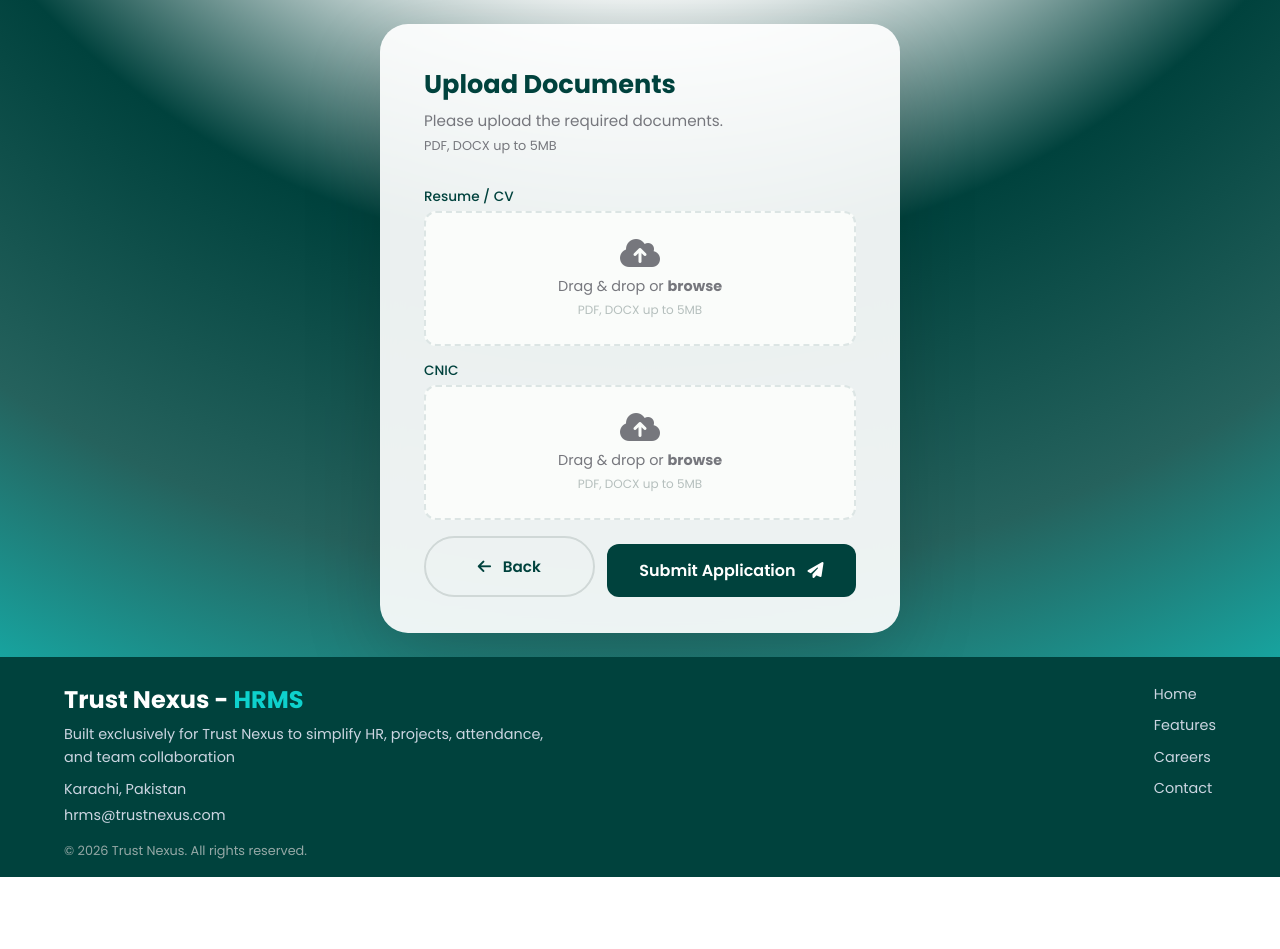
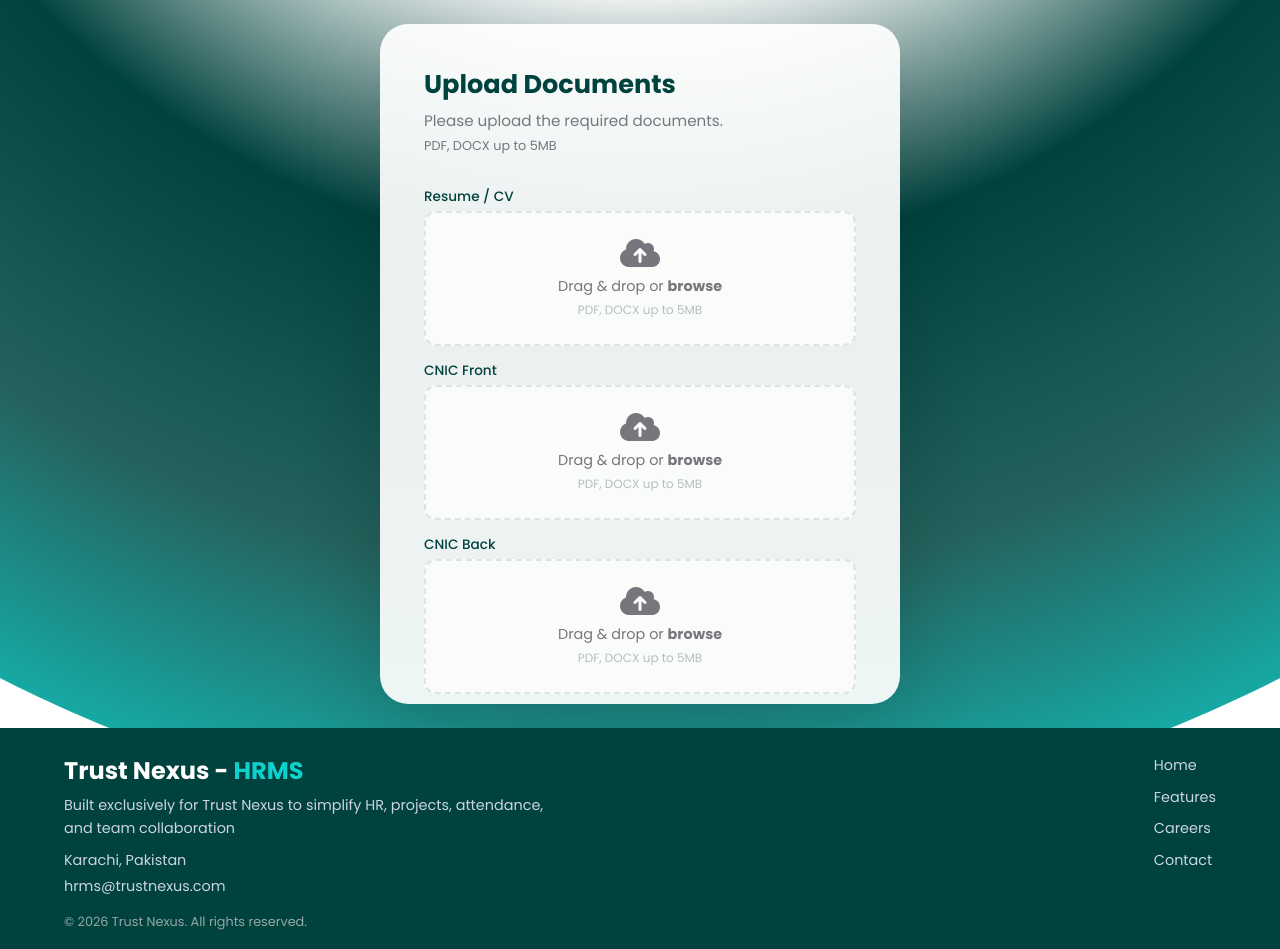
Before and after one commit to KhuzaimaKhalid/TN-HRNS, a Next.js app in the folder frontend/: page /upload in a window 1280 px wide. Before the commit the page ends 877 px from the top, so only its background shows below. Built offline with nearby package versions, Linux system fonts and the light colour scheme.

Commit message:
Cnic slpit into front and back

```diff
--- a/frontend/components/DocumentUpload.js
+++ b/frontend/components/DocumentUpload.js
@@ -3,7 +3,7 @@ import { useRouter } from 'next/router';
 
 export default function DocumentUpload() {
   const router = useRouter();
-  const [files, setFiles] = useState({ resume: null, cnic: null });
+  const [files, setFiles] = useState({ resume: null, cnicFront: null, cnicBack: null });
   const [errors, setErrors] = useState({});
 
   const handleFileChange = (type, file) => {
@@ -16,7 +16,8 @@ export default function DocumentUpload() {
   const validate = () => {
     const newErrors = {};
     if (!files.resume) newErrors.resume = 'Resume/CV is required';
-    if (!files.cnic) newErrors.cnic = 'CNIC is required';
+    if (!files.cnicFront) newErrors.cnicFront = 'CNIC Front is required';
+    if (!files.cnicBack) newErrors.cnicBack = 'CNIC Back is required';
     return newErrors;
   };
 
@@ -77,15 +78,15 @@ export default function DocumentUpload() {
           </div>
         </div>
 
-        {/* CNIC */}
+        {/* CNIC Front */}
         <div className="upload-group">
-          <label style={{ fontWeight: 500, fontSize: '0.85rem' }}>CNIC</label>
-          <div className={`upload-area ${errors.cnic ? 'error' : ''}`}>
+          <label style={{ fontWeight: 500, fontSize: '0.85rem' }}>CNIC Front</label>
+          <div className={`upload-area ${errors.cnicFront ? 'error' : ''}`}>
             <i className="fas fa-cloud-upload-alt upload-icon"></i>
             <p>
               Drag & drop or{' '}
               <strong
-                onClick={() => document.getElementById('cnic-input').click()}
+                onClick={() => document.getElementById('cnicFront-input').click()}
                 style={{ cursor: 'pointer' }}
               >
                 browse
@@ -93,22 +94,57 @@ export default function DocumentUpload() {
             </p>
             <span className="upload-hint">PDF, DOCX up to 5MB</span>
             <input
-              id="cnic-input"
+              id="cnicFront-input"
               type="file"
               accept=".pdf,.docx"
               style={{ display: 'none' }}
               onChange={(e) => {
                 if (e.target.files.length > 0) {
-                  handleFileChange('cnic', e.target.files[0]);
+                  handleFileChange('cnicFront', e.target.files[0]);
                 }
               }}
             />
-            {files.cnic && (
+            {files.cnicFront && (
               <div style={{ marginTop: '8px', fontSize: '0.85rem', color: 'var(--primary)' }}>
-                <i className="fas fa-check-circle"></i> {files.cnic.name}
+                <i className="fas fa-check-circle"></i> {files.cnicFront.name}
               </div>
             )}
-            {errors.cnic && <span className="error-message">{errors.cnic}</span>}
+            {errors.cnicFront && <span className="error-message">{errors.cnicFront}</span>}
+          </div>
+        </div>
+
+        {/* CNIC Back */}
+        <div className="upload-group">
+          <label style={{ fontWeight: 500, fontSize: '0.85rem' }}>CNIC Back</label>
+          <div className={`upload-area ${errors.cnicBack ? 'error' : ''}`}>
+            <i className="fas fa-cloud-upload-alt upload-icon"></i>
+            <p>
+              Drag & drop or{' '}
+              <strong
+                onClick={() => document.getElementById('cnicBack-input').click()}
+                style={{ cursor: 'pointer' }}
+              >
+                browse
+              </strong>
+            </p>
+            <span className="upload-hint">PDF, DOCX up to 5MB</span>
+            <input
+              id="cnicBack-input"
+              type="file"
+              accept=".pdf,.docx"
+              style={{ display: 'none' }}
+              onChange={(e) => {
+                if (e.target.files.length > 0) {
+                  handleFileChange('cnicBack', e.target.files[0]);
+                }
+              }}
+            />
+            {files.cnicBack && (
+              <div style={{ marginTop: '8px', fontSize: '0.85rem', color: 'var(--primary)' }}>
+                <i className="fas fa-check-circle"></i> {files.cnicBack.name}
+              </div>
+            )}
+            {errors.cnicBack && <span className="error-message">{errors.cnicBack}</span>}
           </div>
         </div>
 
```
